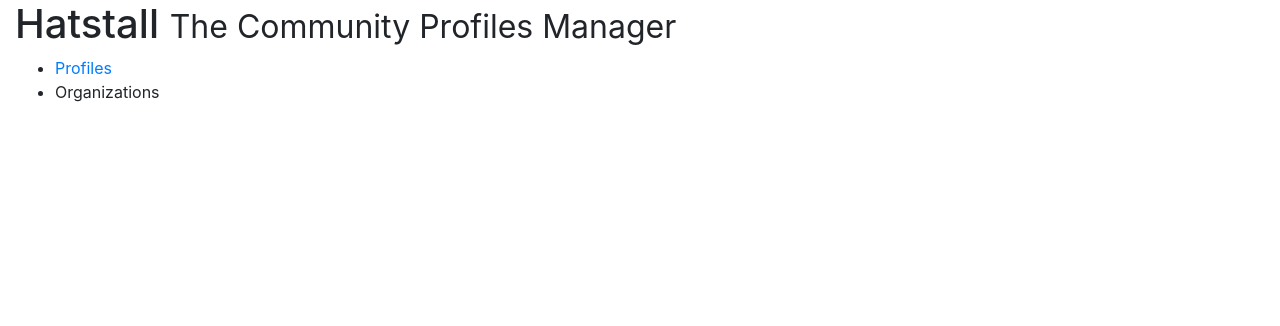
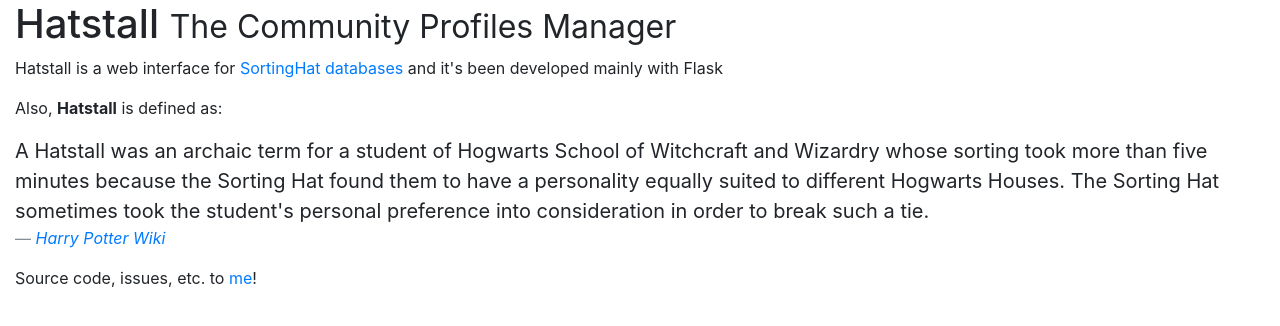
Before and after one commit to chaoss/grimoirelab-hatstall, a Flask app: page / in a window 1280 px wide. Shown: the part 56-382 px from the top of the page. Run offline with Flask 2, Linux system fonts and the light colour scheme; some libraries are stand-ins or nearby versions.

Commit message:
Changed index.html page

```diff
--- a/templates/index.html
+++ b/templates/index.html
@@ -8,8 +8,16 @@
 
 {% block body %}
 <h1>Hatstall <small>The Community Profiles Manager</small></h1>
-<ul>
-  <li><a href="/profiles">Profiles</a></li>
-  <li>Organizations</li>
-</ul>
+<p>Hatstall is a web interface for <a href="http://github.com/grimoirelab/sortinghat">SortingHat databases</a>
+   and it's been developed mainly with Flask</p>
+
+<p>Also, <strong>Hatstall</strong> is defined as:</p>
+<blockquote class="blockquote">
+  <p class="mb-0">A Hatstall was an archaic term for a student of Hogwarts School of Witchcraft and Wizardry
+  whose sorting took more than five minutes because the Sorting Hat found them to have a personality
+  equally suited to different Hogwarts Houses. The Sorting Hat sometimes took the student's personal
+  preference into consideration in order to break such a tie.</p>
+  <footer class="blockquote-footer"><a href="http://harrypotter.wikia.com/wiki/Hatstall"><cite title="Source Title">Harry Potter Wiki</cite></a></footer>
+</blockquote>
+<p>Source code, issues, etc. to <a href="https://gitlab.com/jsmanrique/hatstall">me</a>!</p>
 {% endblock %}
```
